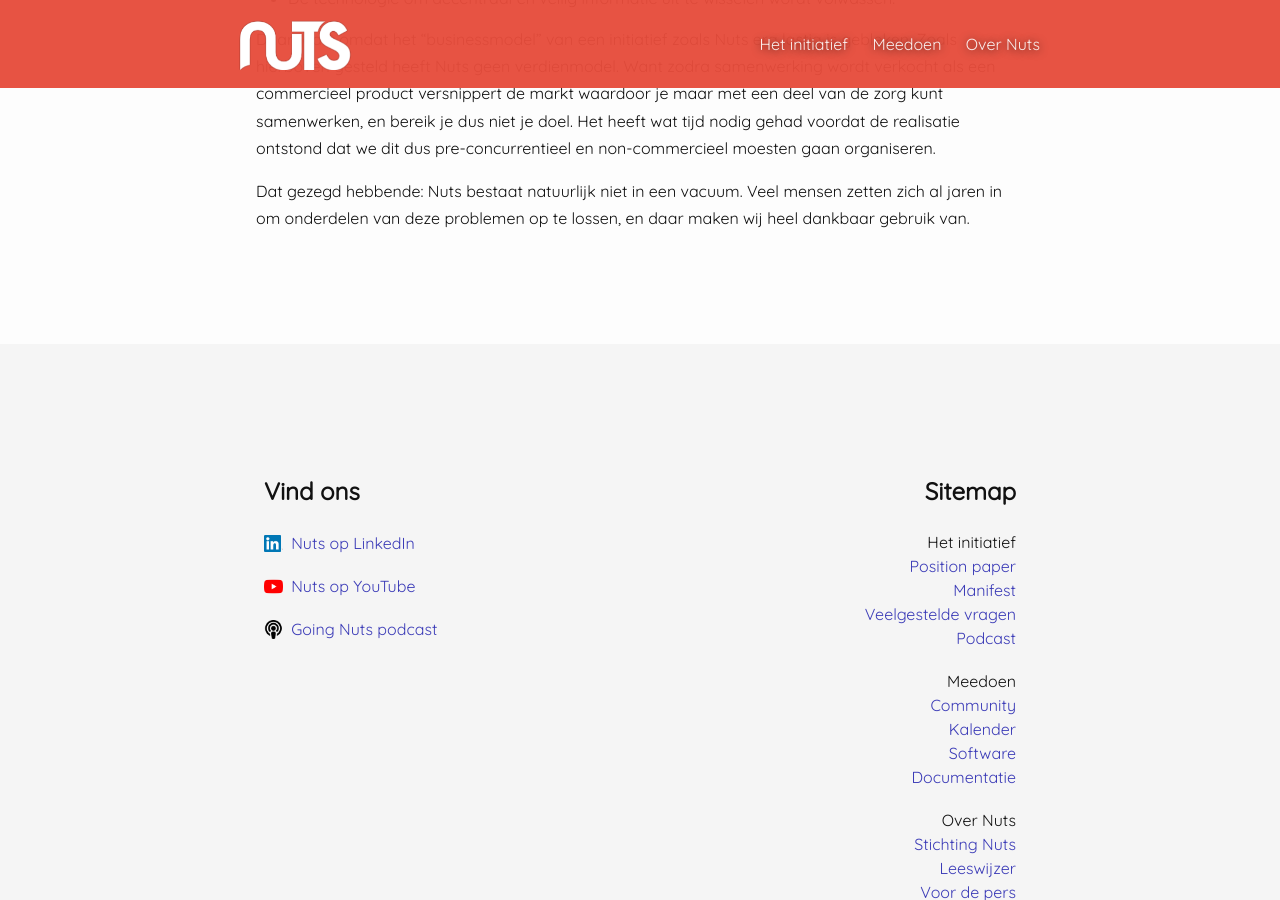
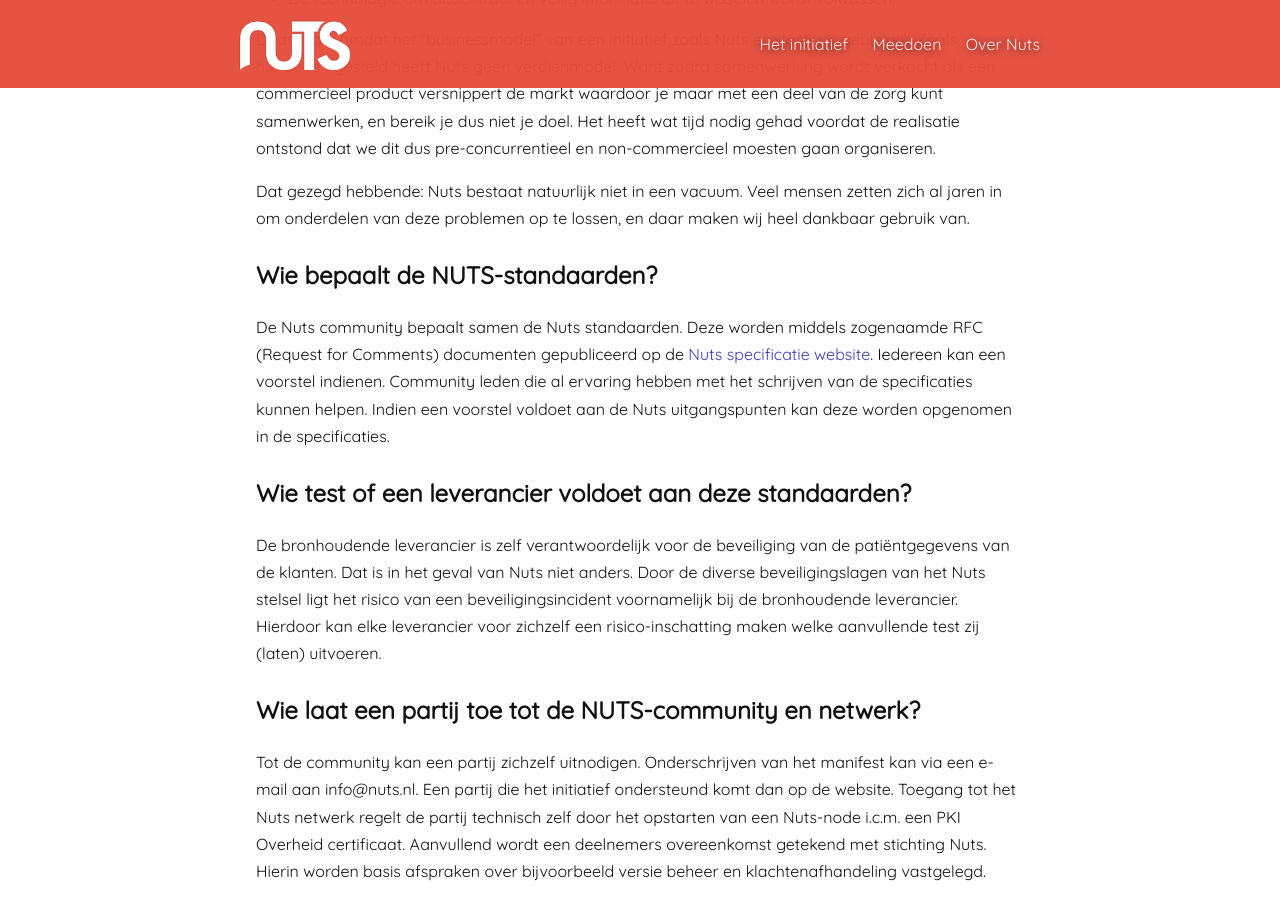
Before and after one commit to nuts-foundation/nuts-webpresence, a Jekyll site: the page built from q-and-a.md, in a window 1280 px wide and 900 px high, scrolled down 3091 px. Built offline with Jekyll 4.4.1, drawn with Linux system fonts in a browser that asks for light colours.

Commit message:
Extend the Q&A

```diff
--- a/q-and-a.md
+++ b/q-and-a.md
@@ -128,3 +128,30 @@
 Dat gezegd hebbende: Nuts bestaat natuurlijk niet in een vacuum. Veel mensen
 zetten zich al jaren in om onderdelen van deze problemen op te lossen, en daar
 maken wij heel dankbaar gebruik van.
+
+## Wie bepaalt de NUTS-standaarden?
+
+De Nuts community bepaalt samen de Nuts standaarden. Deze worden middels zogenaamde
+RFC (Request for Comments) documenten gepubliceerd op de
+[Nuts specificatie website](https://nuts-foundation.gitbook.io/v1/). Iedereen kan
+een voorstel indienen. Community leden die al ervaring hebben met het schrijven van
+de specificaties kunnen helpen. Indien een voorstel voldoet aan de Nuts uitgangspunten
+kan deze worden opgenomen in de specificaties.
+
+## Wie test of een leverancier voldoet aan deze standaarden?
+
+De bronhoudende leverancier is zelf verantwoordelijk voor de beveiliging van
+de patiëntgegevens van de klanten. Dat is in het geval van Nuts niet anders.
+Door de diverse beveiligingslagen van het Nuts stelsel ligt het risico van een
+beveiligingsincident voornamelijk bij de bronhoudende leverancier. Hierdoor kan
+elke leverancier voor zichzelf een risico-inschatting maken welke aanvullende
+test zij (laten) uitvoeren.
+
+## Wie laat een partij toe tot de NUTS-community en netwerk?
+
+Tot de community kan een partij zichzelf uitnodigen. Onderschrijven van het manifest
+kan via een e-mail aan info@nuts.nl. Een partij die het initiatief ondersteund komt dan op
+de website. Toegang tot het Nuts netwerk regelt de partij technisch zelf door het
+opstarten van een Nuts-node i.c.m. een PKI Overheid certificaat. Aanvullend wordt
+een deelnemers overeenkomst getekend met stichting Nuts. Hierin worden basis afspraken
+over bijvoorbeeld versie beheer en klachtenafhandeling vastgelegd.
```
